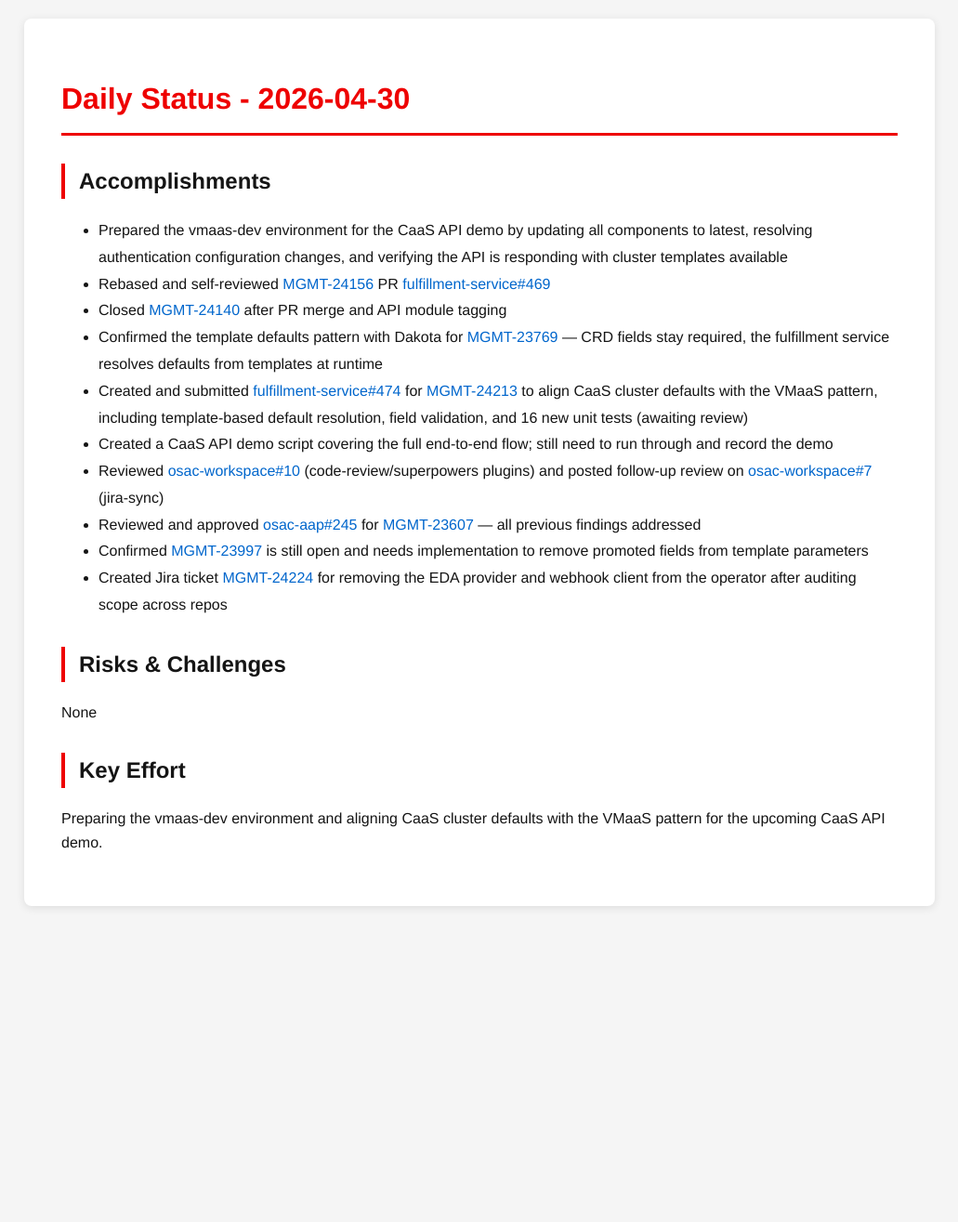
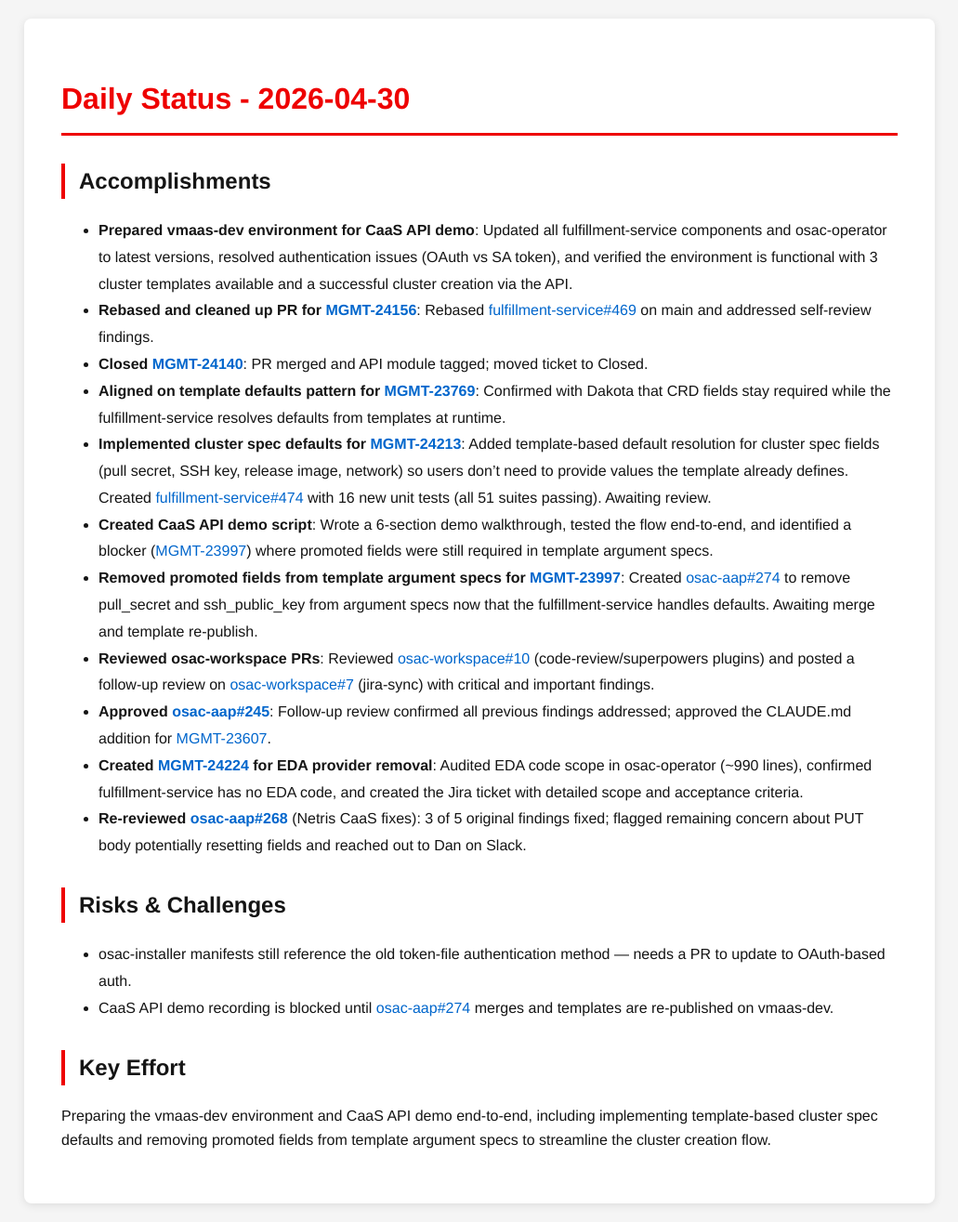
Before and after one commit to tzvatot/daily-status, a Jekyll site: the page built from 2026-04-30.md, in a window 1280 px wide. Shown: the whole page at 93% size, without its empty margins (124-1155 px from the left). Built offline with Jekyll 4.4.1, drawn with Linux system fonts in a browser that asks for light colours; before the commit the page ends 995 px from its top, so only the background shows below that.

Commit message:
Daily status update - 2026-04-30

```diff
--- a/2026-04-30.md
+++ b/2026-04-30.md
@@ -8,19 +8,23 @@
 
 ## Accomplishments
 
-- Prepared the vmaas-dev environment for the CaaS API demo by updating all components to latest, resolving authentication configuration changes, and verifying the API is responding with cluster templates available
-- Rebased and self-reviewed [MGMT-24156](https://issues.redhat.com/browse/MGMT-24156) PR [fulfillment-service#469](https://github.com/osac-project/fulfillment-service/pull/469)
-- Closed [MGMT-24140](https://issues.redhat.com/browse/MGMT-24140) after PR merge and API module tagging
-- Confirmed the template defaults pattern with Dakota for [MGMT-23769](https://issues.redhat.com/browse/MGMT-23769) — CRD fields stay required, the fulfillment service resolves defaults from templates at runtime
-- Created and submitted [fulfillment-service#474](https://github.com/osac-project/fulfillment-service/pull/474) for [MGMT-24213](https://issues.redhat.com/browse/MGMT-24213) to align CaaS cluster defaults with the VMaaS pattern, including template-based default resolution, field validation, and 16 new unit tests (awaiting review)
-- Created a CaaS API demo script covering the full end-to-end flow; still need to run through and record the demo
-- Reviewed [osac-workspace#10](https://github.com/osac-project/osac-workspace/pull/10) (code-review/superpowers plugins) and posted follow-up review on [osac-workspace#7](https://github.com/osac-project/osac-workspace/pull/7) (jira-sync)
-- Reviewed and approved [osac-aap#245](https://github.com/osac-project/osac-aap/pull/245) for [MGMT-23607](https://issues.redhat.com/browse/MGMT-23607) — all previous findings addressed
-- Confirmed [MGMT-23997](https://issues.redhat.com/browse/MGMT-23997) is still open and needs implementation to remove promoted fields from template parameters
-- Created Jira ticket [MGMT-24224](https://issues.redhat.com/browse/MGMT-24224) for removing the EDA provider and webhook client from the operator after auditing scope across repos
+- **Prepared vmaas-dev environment for CaaS API demo**: Updated all fulfillment-service components and osac-operator to latest versions, resolved authentication issues (OAuth vs SA token), and verified the environment is functional with 3 cluster templates available and a successful cluster creation via the API.
+- **Rebased and cleaned up PR for [MGMT-24156](https://issues.redhat.com/browse/MGMT-24156)**: Rebased [fulfillment-service#469](https://github.com/osac-project/fulfillment-service/pull/469) on main and addressed self-review findings.
+- **Closed [MGMT-24140](https://issues.redhat.com/browse/MGMT-24140)**: PR merged and API module tagged; moved ticket to Closed.
+- **Aligned on template defaults pattern for [MGMT-23769](https://issues.redhat.com/browse/MGMT-23769)**: Confirmed with Dakota that CRD fields stay required while the fulfillment-service resolves defaults from templates at runtime.
+- **Implemented cluster spec defaults for [MGMT-24213](https://issues.redhat.com/browse/MGMT-24213)**: Added template-based default resolution for cluster spec fields (pull secret, SSH key, release image, network) so users don't need to provide values the template already defines. Created [fulfillment-service#474](https://github.com/osac-project/fulfillment-service/pull/474) with 16 new unit tests (all 51 suites passing). Awaiting review.
+- **Created CaaS API demo script**: Wrote a 6-section demo walkthrough, tested the flow end-to-end, and identified a blocker ([MGMT-23997](https://issues.redhat.com/browse/MGMT-23997)) where promoted fields were still required in template argument specs.
+- **Removed promoted fields from template argument specs for [MGMT-23997](https://issues.redhat.com/browse/MGMT-23997)**: Created [osac-aap#274](https://github.com/osac-project/osac-aap/pull/274) to remove pull_secret and ssh_public_key from argument specs now that the fulfillment-service handles defaults. Awaiting merge and template re-publish.
+- **Reviewed osac-workspace PRs**: Reviewed [osac-workspace#10](https://github.com/osac-project/osac-workspace/pull/10) (code-review/superpowers plugins) and posted a follow-up review on [osac-workspace#7](https://github.com/osac-project/osac-workspace/pull/7) (jira-sync) with critical and important findings.
+- **Approved [osac-aap#245](https://github.com/osac-project/osac-aap/pull/245)**: Follow-up review confirmed all previous findings addressed; approved the CLAUDE.md addition for [MGMT-23607](https://issues.redhat.com/browse/MGMT-23607).
+- **Created [MGMT-24224](https://issues.redhat.com/browse/MGMT-24224) for EDA provider removal**: Audited EDA code scope in osac-operator (~990 lines), confirmed fulfillment-service has no EDA code, and created the Jira ticket with detailed scope and acceptance criteria.
+- **Re-reviewed [osac-aap#268](https://github.com/osac-project/osac-aap/pull/268)** (Netris CaaS fixes): 3 of 5 original findings fixed; flagged remaining concern about PUT body potentially resetting fields and reached out to Dan on Slack.
 
 ## Risks & Challenges
-None
+
+- osac-installer manifests still reference the old token-file authentication method — needs a PR to update to OAuth-based auth.
+- CaaS API demo recording is blocked until [osac-aap#274](https://github.com/osac-project/osac-aap/pull/274) merges and templates are re-published on vmaas-dev.
 
 ## Key Effort
-Preparing the vmaas-dev environment and aligning CaaS cluster defaults with the VMaaS pattern for the upcoming CaaS API demo.
+
+Preparing the vmaas-dev environment and CaaS API demo end-to-end, including implementing template-based cluster spec defaults and removing promoted fields from template argument specs to streamline the cluster creation flow.
```
